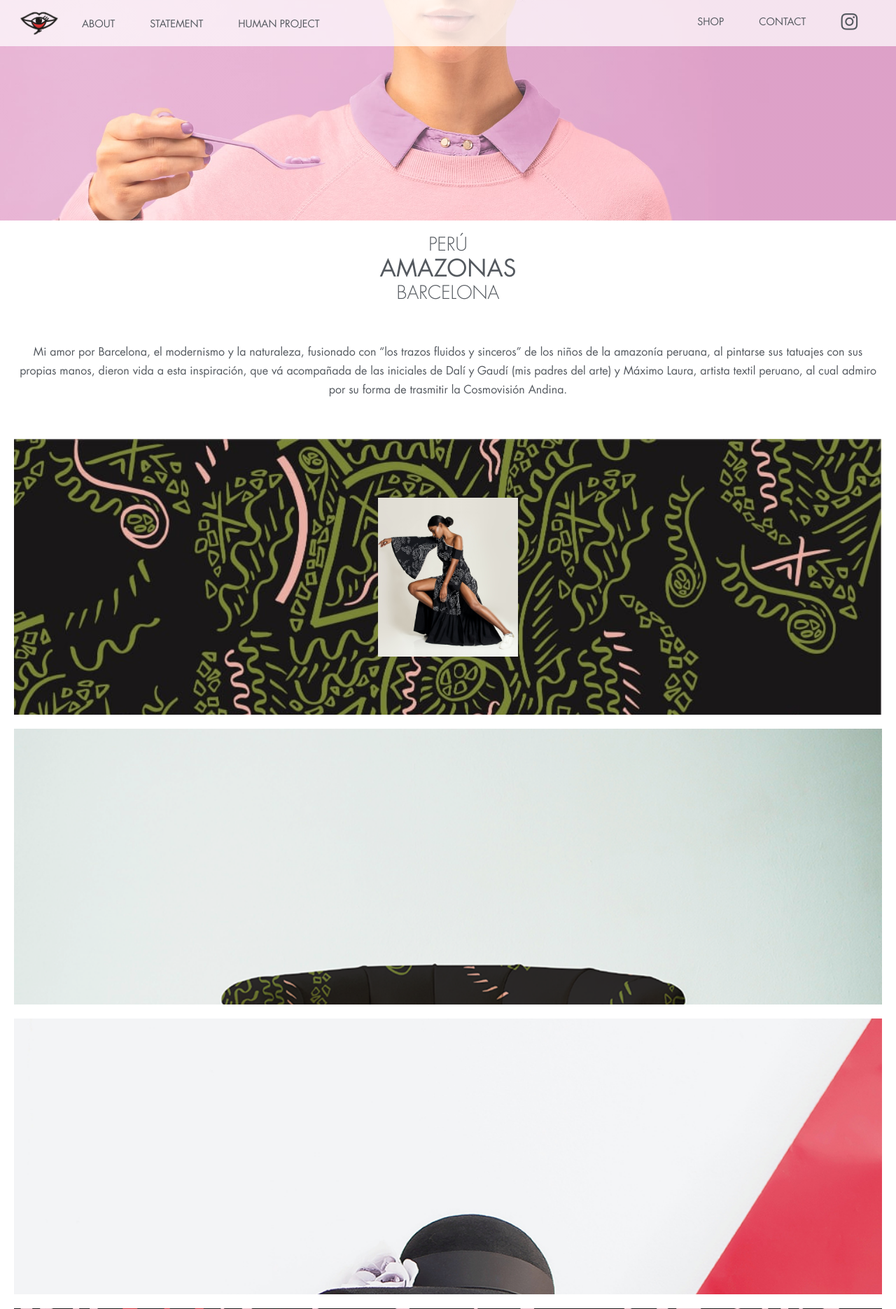
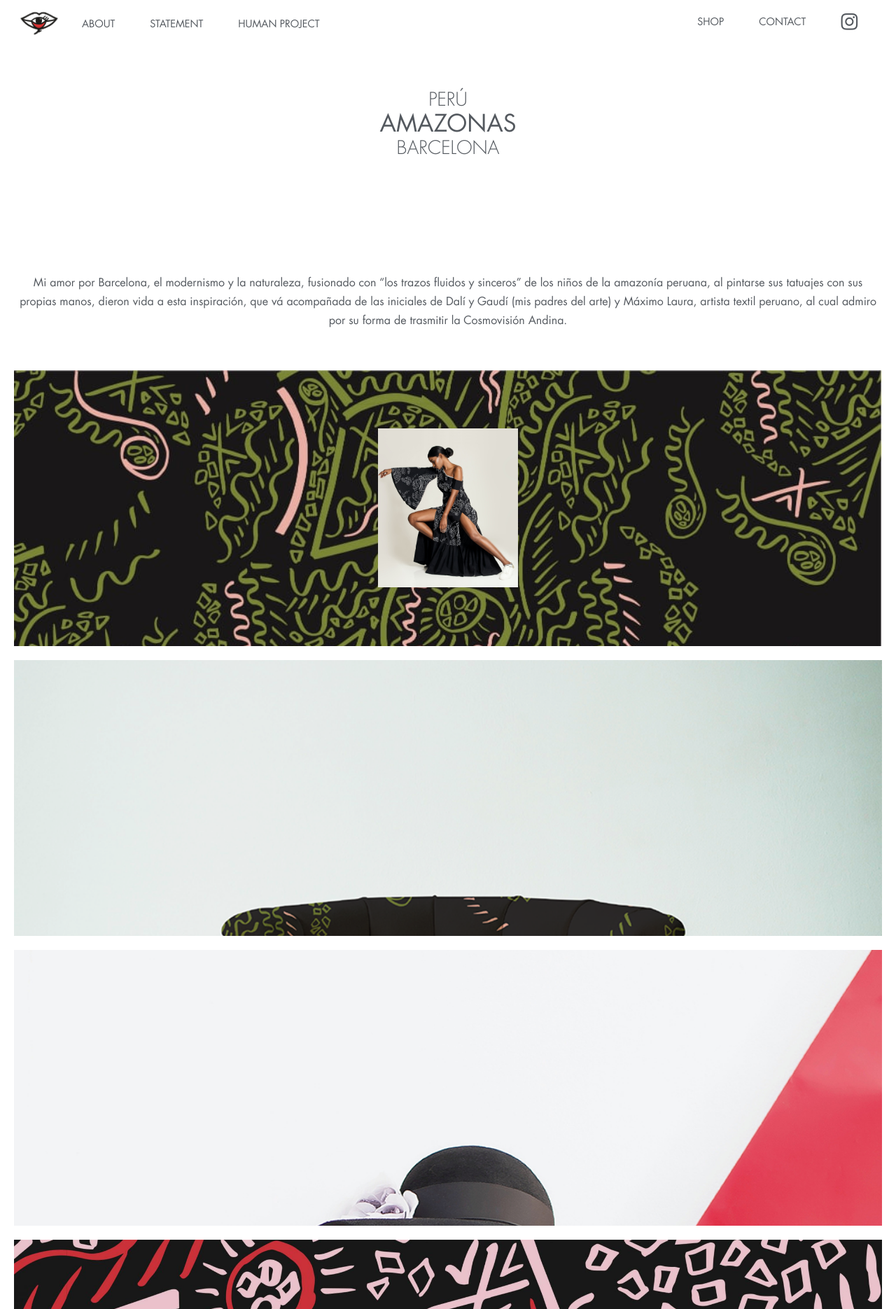
Before and after one commit to RichardGaillet/rosagauli.com, a PHP site: page /pages/home-amazonas.php in a window 1280 px wide. Shown: the top 1870 px of the page at 70% size. Run offline with PHP 8.4, Linux system fonts and the light colour scheme; style sheets or scripts are compiled from the project's sources; some libraries are stand-ins or nearby versions; some web fonts are replaced.

Commit message:
First work on Amazonas page

```diff
--- a/pages/home-amazonas.php
+++ b/pages/home-amazonas.php
@@ -1,47 +1,48 @@
 <?php include '../includes/header.php'; ?>
 
-<div id="home_banner"></div>
+<section class="home-internal-title">
+    <h3>Perú</h3>
+    <h2>Amazonas</h2>
+    <h3>Barcelona</h3>
+</section>
 
-<div style="text-align: center; color: #54595F; font-size: 1.4em;  padding: 20px; text-transform: uppercase;">
-    <h3 style="margin: 0; font-family: FuturaStd-Light, Sans-serif; font-weight: 100;">Perú</h3>
-    <h2 style="margin: 0; font-family: FuturaLTPro-Book, Sans-serif; font-weight: 300;">Amazonas</h2>
-    <h3 style="margin: 0; font-family: FuturaStd-Light, Sans-serif; font-weight: 100;">Barcelona</h3>
-</div>
+<section class="home-internal-description">
+    <p>Mi amor por Barcelona, el modernismo y la naturaleza, fusionado con “los trazos fluidos y sinceros” de los niños
+        de la amazonía peruana, al pintarse sus tatuajes con sus propias manos, dieron vida a esta inspiración, que vá
+        acompañada de las iniciales de Dalí y Gaudí (mis padres del arte) y Máximo Laura, artista textil peruano, al
+        cual admiro por su forma de trasmitir la Cosmovisión Andina.</p>
+</section>
 
-<div style="padding: 20px;">
-    <p style="font-family: FuturaLTPro-Book, sans-serif; font-size: 1em; line-height: 1.7em; text-align: center; color: #54595F;">Mi amor por Barcelona, el modernismo y la naturaleza, fusionado con “los trazos fluidos y sinceros” de los niños de la amazonía peruana, al pintarse sus tatuajes con sus propias manos, dieron vida a esta inspiración, que vá acompañada de las iniciales de Dalí y Gaudí (mis padres del arte) y Máximo Laura, artista textil peruano, al cual admiro por su forma de trasmitir la Cosmovisión Andina.</p>
-</div>
+<section style="background-image: url(../images/amazonas1_bis.jpg);" class="home-internal-photo">
+    <img src="../images/amazonas2.jpg" alt="" style="width: 200px;">
+</section>
 
-<div style="background-image: url(../images/amazonas1_bis.jpg); margin: 20px; height: 394px; background-size: cover; background-repeat: no-repeat; display: flex; justify-content: center; align-items: center;">
-    <img src="../images/amazonas2.jpg" alt="" style="width: 200px;">
-</div>
+<section style="background-image: url(../images/amazonas3.png);" class="home-internal-photo">
+</section>
 
-<div style="background-image: url(../images/amazonas3.png); margin: 20px; height: 394px; background-size: cover; background-repeat: no-repeat; display: flex; justify-content: center; align-items: center;">
-</div>
+<section style="background-image: url(../images/amazonas6.jpg);" class="home-internal-photo">
+</section>
 
-<div style="background-image: url(../images/amazonas6.jpg); margin: 20px; height: 394px; background-size: cover; background-repeat: no-repeat; display: flex; justify-content: center; align-items: center;">
-</div>
+<section style="background-image: url(../images/amazonas9.jpg);" class="home-internal-photo">
+</section>
 
-<div style="background-image: url(../images/amazonas9.jpg); margin: 20px; height: 394px; background-size: cover; background-repeat: no-repeat; display: flex; justify-content: center; align-items: center;">
-</div>
+<section style="background-image: url(../images/amazonas4.jpg);" class="home-internal-photo">
+</section>
 
-<div style="background-image: url(../images/amazonas4.jpg); margin: 20px; height: 394px; background-size: cover; background-repeat: no-repeat; display: flex; justify-content: center; align-items: center;">
-</div>
+<section style="background-image: url(../images/amazonas8.jpg);" class="home-internal-photo">
+</section>
 
-<div style="background-image: url(../images/amazonas8.jpg); margin: 20px; height: 394px; background-size: cover; background-repeat: no-repeat; display: flex; justify-content: center; align-items: center;">
-</div>
+<section style="background-image: url(../images/amazonas11.jpg);" class="home-internal-photo">
+</section>
 
-<div style="background-image: url(../images/amazonas11.jpg); margin: 20px; height: 394px; background-size: cover; background-repeat: no-repeat; display: flex; justify-content: center; align-items: center;">
-</div>
+<section style="background-image: url(../images/amazonas10.jpg);" class="home-internal-photo">
+</section>
 
-<div style="background-image: url(../images/amazonas10.jpg); margin: 20px; height: 394px; background-size: cover; background-repeat: no-repeat; display: flex; justify-content: center; align-items: center;">
-</div>
+<section style="background-image: url(../images/amazonas7.jpg);" class="home-internal-photo">
+</section>
 
-<div style="background-image: url(../images/amazonas7.jpg); margin: 20px; height: 394px; background-size: cover; background-repeat: no-repeat; display: flex; justify-content: center; align-items: center;">
-</div>
-
-<div style="background-image: url(../images/amazonas12.jpg); margin: 20px; height: 394px; background-size: cover; background-repeat: no-repeat; display: flex; justify-content: center; align-items: center;">
-</div>
+<section style="background-image: url(../images/amazonas12.jpg);" class="home-internal-photo">
+</section>
 
 <p>
     <img src="../images/logos4-e1614154351421.png" alt="" style="width: 200px;">
--- a/sass/_home.scss
+++ b/sass/_home.scss
@@ -59,6 +59,7 @@ body {
   background-color: #e1e1eb;
   position: relative;
   .section-top {
+    background-size: cover;
     height: 30%;
   }
   .section-bottom {
@@ -116,3 +117,46 @@ footer {
     flex-direction: row;
   }
 }
+
+.home-internal-title {
+  text-align: center;
+  color: #54595f;
+  font-size: 1.4em;
+  padding: 20px;
+  text-transform: uppercase;
+  min-height: 315px;
+  display: flex;
+  flex-direction: column;
+  justify-content: center;
+  h2 {
+    margin: 0;
+    font-family: "FuturaLTPro-Book", Sans-serif;
+    font-weight: 300;
+  }
+  h3 {
+    margin: 0;
+    font-family: "FuturaStd-Light", Sans-serif;
+    font-weight: 100;
+  }
+}
+
+.home-internal-description {
+  padding: 20px;
+  p {
+    font-family: "FuturaLTPro-Book", sans-serif;
+    font-size: 1em;
+    line-height: 1.7em;
+    text-align: center;
+    color: #54595f;
+  }
+}
+
+.home-internal-photo {
+  margin: 20px;
+  height: 394px;
+  background-size: cover;
+  background-repeat: no-repeat;
+  display: flex;
+  justify-content: center;
+  align-items: center;
+}
--- a/templates/cards.twig
+++ b/templates/cards.twig
@@ -3,7 +3,7 @@
     <a href="pages/home-{{card.id}}.php">
         <div class="card card-image" style="background-image: url({{card.slides[0]}});"></div>
         <div class="card card-title">
-            <section class="section-top" style="background-image: url({{card.bannerImg}}); background-size: cover;">
+            <section class="section-top" style="background-image: url({{card.bannerImg}});">
             </section>
             <section class="section-bottom">
                 <h3 class="subtitle">{{card.subTitle1}}</h3>
```
Also changed, not shown: style.scss (+5 -5 lines).
